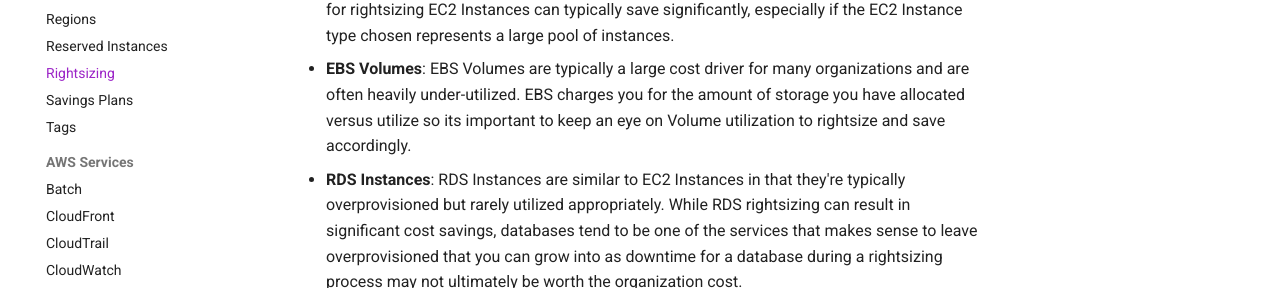
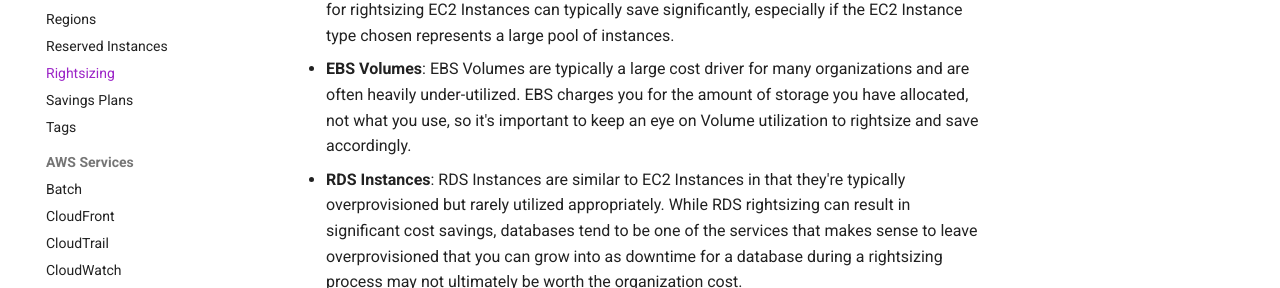
Before and after one commit to vantage-sh/handbook.vantage.sh, an MkDocs documentation site: the page built from docs/aws/concepts/rightsizing.md, in a window 1280 px wide and 1104 px high. Shown: the part 352-640 px from the top of the window. Built offline with MkDocs 1.6.1 and Material for MkDocs 9.7.7, drawn with Linux system fonts in a browser that asks for light colours; comment, search, counter and statistics services are not loaded.

Commit message:
fix contraction

```diff
--- a/docs/aws/concepts/rightsizing.md
+++ b/docs/aws/concepts/rightsizing.md
@@ -3,7 +3,7 @@
 Rightsizing is a term used for identifying and augmenting certain resources for greater utilization and potential cost savings. Typically rightsizing occurs when you're over-provisioned and can apply to a variety of services with some examples below:
 
 * **EC2 Instances**: Oftentimes customers will choose one EC2 Instance that is over-allocated in terms the amount of vCPU and GB of RAM it is allocated. As a result, customers may be paying more on a per EC2-Instance basis. Customers who are able to identify opportunities for rightsizing EC2 Instances can typically save significantly, especially if the EC2 Instance type chosen represents a large pool of instances.
-* **EBS Volumes**: EBS Volumes are typically a large cost driver for many organizations and are often heavily under-utilized. EBS charges you for the amount of storage you have allocated versus utilize so its important to keep an eye on Volume utilization to rightsize and save accordingly.
+* **EBS Volumes**: EBS Volumes are typically a large cost driver for many organizations and are often heavily under-utilized. EBS charges you for the amount of storage you have allocated, not what you use, so it's important to keep an eye on Volume utilization to rightsize and save accordingly.
 * **RDS Instances**: RDS Instances are similar to EC2 Instances in that they're typically overprovisioned but rarely utilized appropriately. While RDS rightsizing can result in significant cost savings, databases tend to be one of the services that makes sense to leave overprovisioned that you can grow into as downtime for a database during a rightsizing process may not ultimately be worth the organization cost.
 * **Container Services**: ECS, Fargate and EKS allow you to run services of containers on a pool of underlying EC2 instances either managed by you or managed by AWS if you're using Fargate. Container Services are some of the hardest services to appropriately rightsize but can represent significant saving opportunities, especially for AWS Fargate.
 
```
